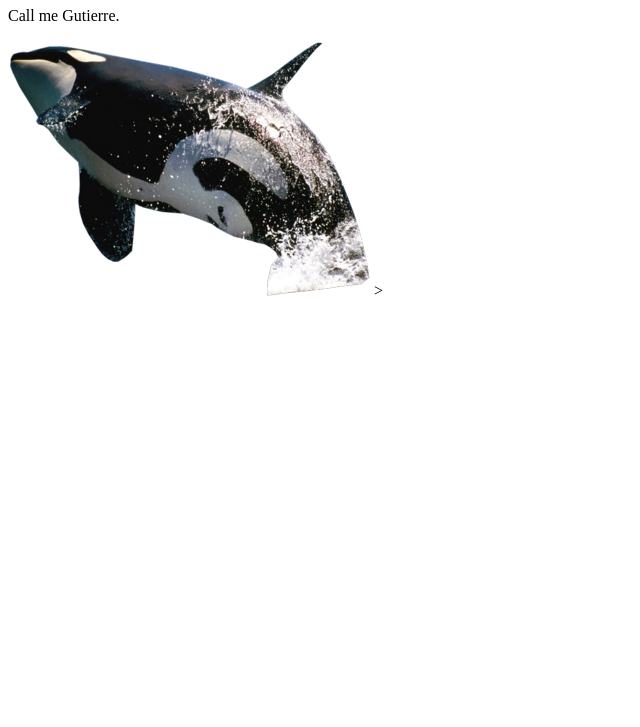
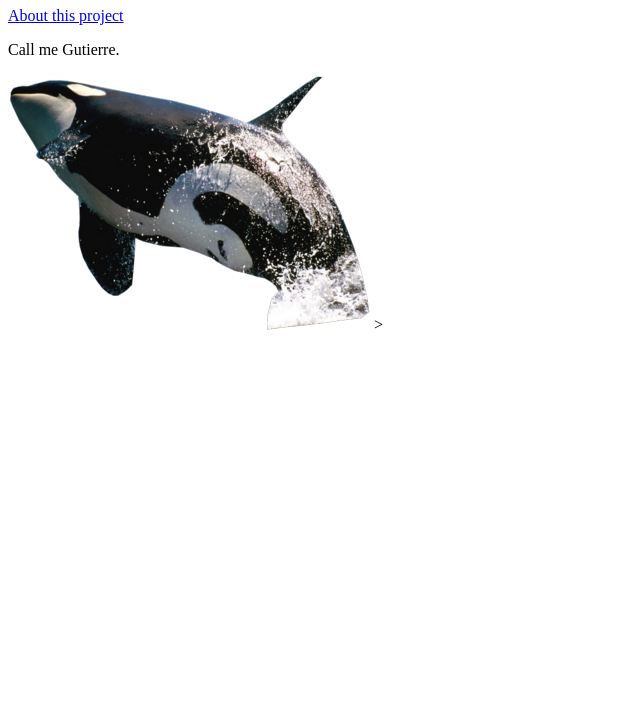
Before and after one commit to Gutierre-Braga/website, a plain HTML site: page index.html in a window 1280 px wide. Shown: the part 73-800 px from the top of the page, without its empty margins (0-640 px from the left). Drawn offline with Linux system fonts and the light colour scheme.

Commit message:
Add a link to the About page

```diff
--- a/index.html
+++ b/index.html
@@ -5,6 +5,7 @@
     </head>
     <body>
         <h1>hello, world</h1>
+        <a href="about.html">About this project</a>
         <p>Call me Gutierre.</p>
         <img src="images/NicePng_killer-whale-png_772857.png"/>
     </body>
```
Also changed, not shown: about.html (+1 -1 lines).
